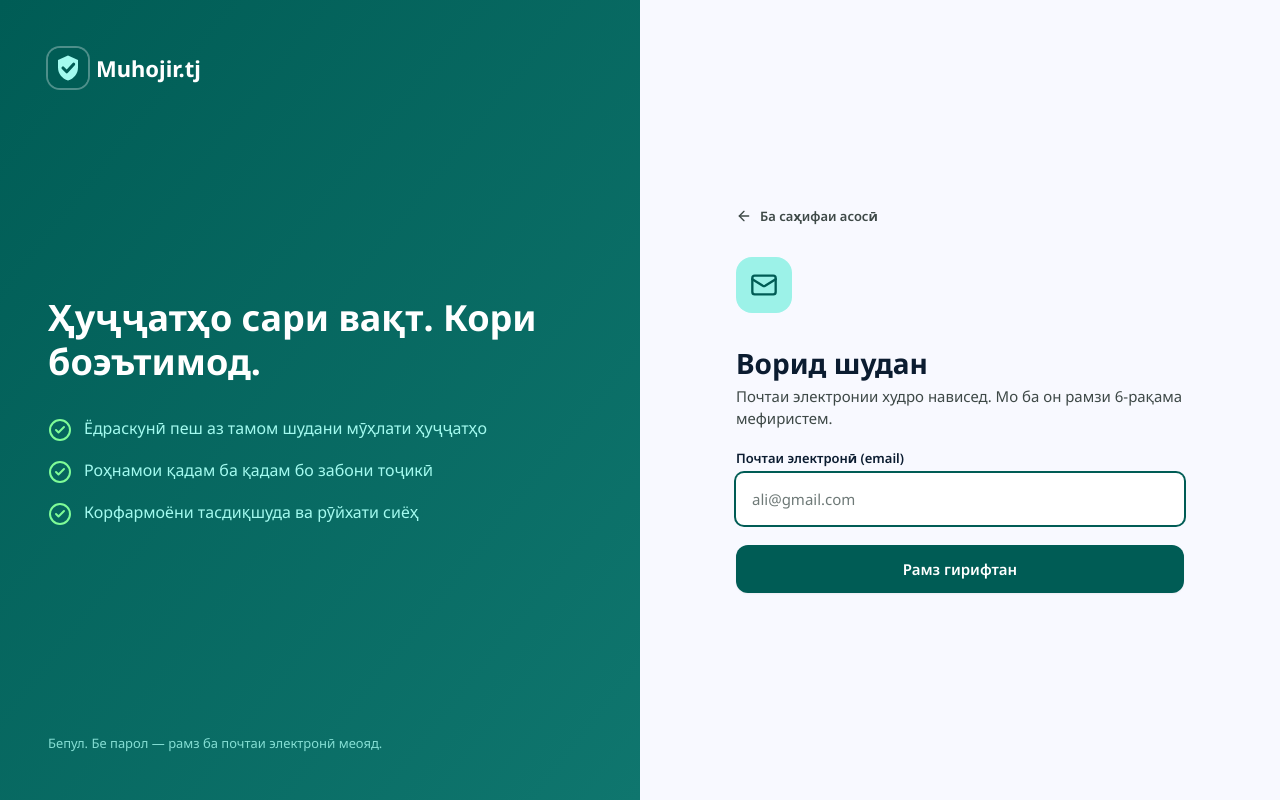
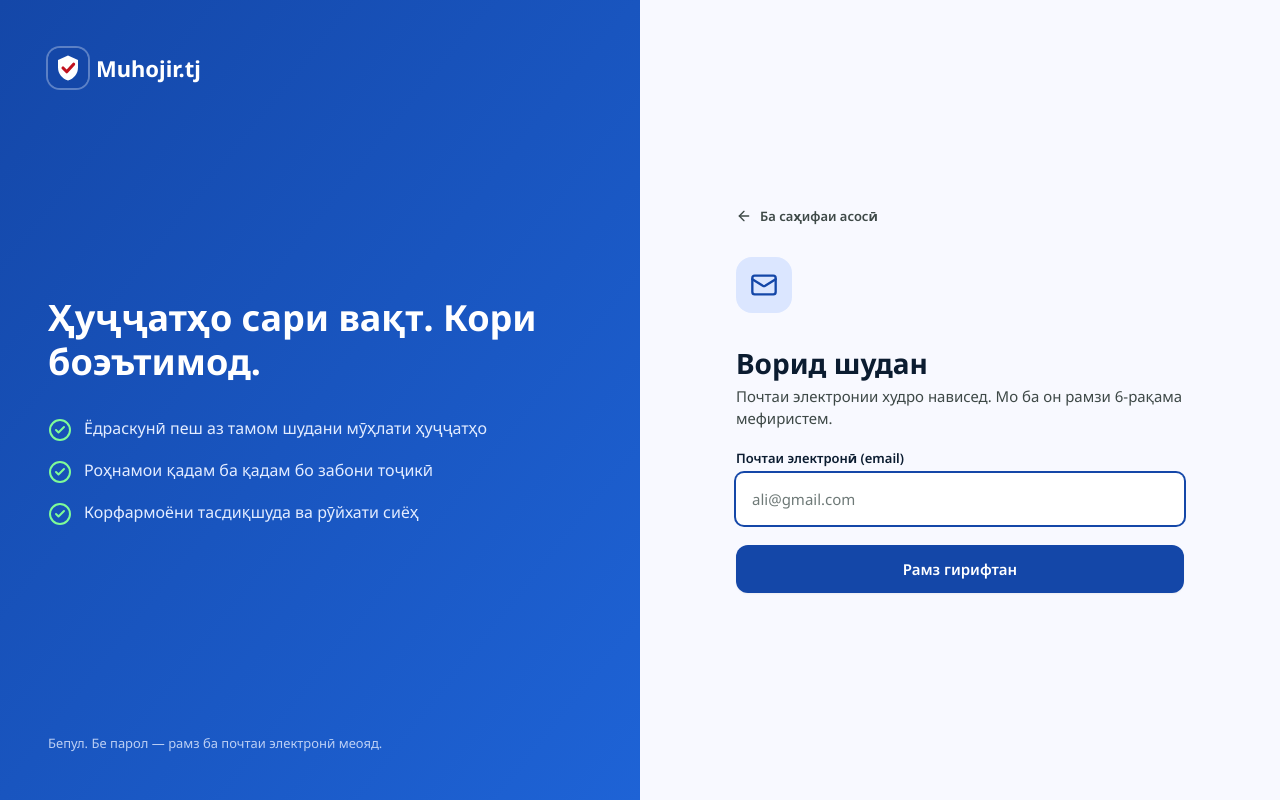
Before and after one commit to abdullozoda77/muhojir.tj, a React (Vite) app in the folder frontend/: page /login in a window 1280 px wide. Built offline with nearby package versions, Linux system fonts and the light colour scheme.

Commit message:
Новые цвета: синий — основной, красный — акцент; «скоро истекает» теперь янтарный, чтобы не путать с просроченным

```diff
--- a/frontend/index.html
+++ b/frontend/index.html
@@ -3,7 +3,7 @@
   <head>
     <meta charset="UTF-8" />
     <meta name="viewport" content="width=device-width, initial-scale=1.0" />
-    <meta name="theme-color" content="#005c55" />
+    <meta name="theme-color" content="#1447a8" />
     <link rel="icon" type="image/svg+xml" href="/logo.svg" />
     <title>Muhojir.tj — ҳуҷҷатҳо сари вақт, кори боэътимод</title>
     <link rel="preconnect" href="https://fonts.googleapis.com" />
--- a/frontend/src/components/Layout.jsx
+++ b/frontend/src/components/Layout.jsx
@@ -107,7 +107,7 @@ function Badge({ kind, counts }) {
   const n = counts[kind];
   if (!n) return null;
   return (
-    <span className={`inline-flex min-w-[20px] items-center justify-center rounded-full px-1.5 py-0.5 text-label-sm ${kind === "docs" ? "bg-secondary-container text-on-secondary-container" : "bg-error text-on-error"}`}>
+    <span className={`inline-flex min-w-[20px] items-center justify-center rounded-full px-1.5 py-0.5 text-label-sm ${kind === "docs" ? "bg-warning-container text-on-warning-container" : "bg-error text-on-error"}`}>
       {n}
     </span>
   );
@@ -227,7 +227,7 @@ export default function Layout() {
                     <i.icon className="h-5 w-5" aria-hidden />
                   </span>
                   <span className="max-w-full truncate px-1">{i.short}</span>
-                  {i.badge && counts[i.badge] > 0 && <span className="absolute right-[18%] top-1.5 h-2.5 w-2.5 rounded-full bg-secondary-container ring-2 ring-surface-container-lowest" />}
+                  {i.badge && counts[i.badge] > 0 && <span className="absolute right-[18%] top-1.5 h-2.5 w-2.5 rounded-full bg-warning-container ring-2 ring-surface-container-lowest" />}
                 </>
               )}
             </NavLink>
--- a/frontend/src/components/Stars.jsx
+++ b/frontend/src/components/Stars.jsx
@@ -10,7 +10,7 @@ export function Stars({ value, size = "h-4 w-4" }) {
   return (
     <span className="inline-flex items-center gap-0.5" aria-label={t("Баҳо: {0} аз 5", value?.toFixed(1) ?? "—")}>
       {[1, 2, 3, 4, 5].map((n) => (
-        <Star key={n} className={`${size} ${value >= n - 0.25 ? "fill-secondary-container text-secondary-container" : "text-outline-variant"}`} aria-hidden />
+        <Star key={n} className={`${size} ${value >= n - 0.25 ? "fill-warning-container text-warning-container" : "text-outline-variant"}`} aria-hidden />
       ))}
     </span>
   );
@@ -22,7 +22,7 @@ export function StarPicker({ value, onChange }) {
     <div className="flex gap-1" role="radiogroup" aria-label={t("Баҳо")}>
       {[1, 2, 3, 4, 5].map((n) => (
         <button key={n} type="button" role="radio" aria-checked={value === n} aria-label={t("{0} ситора", n)} onClick={() => onChange(n)} className="flex h-12 w-12 items-center justify-center rounded-lg hover:bg-surface-container-low">
-          <Star className={`h-8 w-8 ${value >= n ? "fill-secondary-container text-secondary-container" : "text-outline-variant"}`} aria-hidden />
+          <Star className={`h-8 w-8 ${value >= n ? "fill-warning-container text-warning-container" : "text-outline-variant"}`} aria-hidden />
         </button>
       ))}
     </div>
--- a/frontend/src/components/ui.jsx
+++ b/frontend/src/components/ui.jsx
@@ -54,7 +54,7 @@ export function SoonButton({ icon: Icon, children, className = "" }) {
 // Document status: always color + icon + text, never color alone.
 export const STATUS = {
   expired: { box: "bg-error-container text-on-error-container", bar: "bg-error", icon: XCircle, accent: "text-error" },
-  expiring: { box: "bg-secondary-fixed text-on-secondary-fixed", bar: "bg-secondary-container", icon: Clock, accent: "text-secondary" },
+  expiring: { box: "bg-warning-fixed text-on-warning-fixed", bar: "bg-warning-container", icon: Clock, accent: "text-warning" },
   valid: { box: "bg-tertiary-fixed text-on-tertiary-fixed", bar: "bg-tertiary-container", icon: CheckCircle2, accent: "text-tertiary" },
 };
 
--- a/frontend/src/pages/Calculator.jsx
+++ b/frontend/src/pages/Calculator.jsx
@@ -98,7 +98,7 @@ export default function Calculator() {
                   <SoonButton icon={CreditCard} className="self-start">{t("Пардохти онлайн")}</SoonButton>
                 </div>
                 <div className="flex items-start gap-3 rounded-lg bg-surface-container-lowest p-4 shadow-sm">
-                  <Info className="mt-0.5 h-5 w-5 shrink-0 text-secondary" aria-hidden />
+                  <Info className="mt-0.5 h-5 w-5 shrink-0 text-warning" aria-hidden />
                   <p className="text-body-sm">
                     {t("Ин ҳисоби тахминӣ аст. Нархи дақиқро ҳангоми пардохт дар чек санҷед. Пардохтро якчанд рӯз пеш аз анҷоми мӯҳлат кунед, то пул сари вақт расад.")}
                   </p>
--- a/frontend/src/pages/Company.jsx
+++ b/frontend/src/pages/Company.jsx
@@ -62,7 +62,7 @@ export default function Company() {
             <p className="text-label-lg">{t("Ширкат тасдиқ шудааст")}</p>
           </div>
         ) : (
-          <div className="flex items-center gap-3 rounded-2xl bg-secondary-fixed p-4 text-on-secondary-fixed">
+          <div className="flex items-center gap-3 rounded-2xl bg-warning-fixed p-4 text-on-warning-fixed">
             <Hourglass className="h-6 w-6" aria-hidden />
             <p className="text-label-lg">{t("Дар санҷиши админ. Эълонҳо ҳоло ҳам намоёнанд, аммо бе нишони «Тасдиқшуда».")}</p>
           </div>
--- a/frontend/src/pages/Documents.jsx
+++ b/frontend/src/pages/Documents.jsx
@@ -9,7 +9,7 @@ import { Button, EmptyState, ErrorBox, PageHeader, STATUS, Skeleton, SoonTag, St
 
 const FILTERS = [
   { key: "all", label: () => t("Ҳама") },
-  { key: "expiring", label: () => t("Наздик ба анҷом"), icon: Clock, tone: "text-secondary" },
+  { key: "expiring", label: () => t("Наздик ба анҷом"), icon: Clock, tone: "text-warning" },
   { key: "expired", label: () => t("Мӯҳлат гузашта"), icon: XCircle, tone: "text-error" },
   { key: "valid", label: () => t("Эътибор дорад"), icon: CheckCircle2, tone: "text-tertiary" },
 ];
--- a/frontend/src/pages/MyJobs.jsx
+++ b/frontend/src/pages/MyJobs.jsx
@@ -69,7 +69,7 @@ export default function MyJobs() {
                 </label>
               </div>
               <p className="text-label-lg text-primary">{salary(job)}</p>
-              {job.is_active && !isOpen(job) && <p className="text-body-sm text-secondary">{t("Мӯҳлати эълон гузашт — санаро нав кунед.")}</p>}
+              {job.is_active && !isOpen(job) && <p className="text-body-sm text-warning">{t("Мӯҳлати эълон гузашт — санаро нав кунед.")}</p>}
               <div className="flex flex-wrap gap-2">
                 <Button variant="soft" icon={Pencil} onClick={() => setEditing(job)}>{t("Таҳрир")}</Button>
                 <Link to={`/inbox?job=${job.id}`} className="inline-flex min-h-[48px] items-center gap-2 rounded-xl bg-surface-container-low px-4 text-label-md hover:bg-surface-container">
--- a/frontend/src/pages/Notifications.jsx
+++ b/frontend/src/pages/Notifications.jsx
@@ -50,7 +50,7 @@ export default function Notifications() {
               return (
                 <div key={n.id} className={`card flex items-start gap-3 p-4 ${n.is_read ? "" : "ring-1 ring-primary/30"}`}>
                   <button type="button" onClick={() => markRead(n)} className="flex flex-1 items-start gap-3 text-left">
-                    <span className={`flex h-10 w-10 shrink-0 items-center justify-center rounded-xl ${n.kind === "reminder" ? "bg-secondary-fixed text-secondary" : "bg-primary-fixed text-primary"}`}>
+                    <span className={`flex h-10 w-10 shrink-0 items-center justify-center rounded-xl ${n.kind === "reminder" ? "bg-warning-fixed text-warning" : "bg-primary-fixed text-primary"}`}>
                       <Icon className="h-5 w-5" aria-hidden />
                     </span>
                     <span className="flex-1">
--- a/frontend/tailwind.config.js
+++ b/frontend/tailwind.config.js
@@ -1,24 +1,32 @@
 import forms from "@tailwindcss/forms";
 
 // Colors, sizes and type scale from the Muhojir.tj design (Material 3 style token names).
+// Blue is the main color and red the accent; "warning" (amber) is only for deadlines that end soon,
+// so they never look like "expired" (error red).
 /** @type {import('tailwindcss').Config} */
 export default {
   content: ["./index.html", "./src/**/*.{js,jsx}"],
   theme: {
     extend: {
       colors: {
-        primary: "#005c55",
+        primary: "#1447a8",
         "on-primary": "#ffffff",
-        "primary-container": "#0f766e",
-        "on-primary-container": "#a3faef",
-        "primary-fixed": "#9cf2e8",
-        "on-primary-fixed": "#00201d",
-        secondary: "#904d00",
+        "primary-container": "#1e63d6",
+        "on-primary-container": "#e3ecff",
+        "primary-fixed": "#dbe6ff",
+        "on-primary-fixed": "#001a43",
+        secondary: "#c1121f",
         "on-secondary": "#ffffff",
-        "secondary-container": "#fe932c",
-        "on-secondary-container": "#663500",
-        "secondary-fixed": "#ffdcc3",
-        "on-secondary-fixed": "#2f1500",
+        "secondary-container": "#e5484d",
+        "on-secondary-container": "#ffffff",
+        "secondary-fixed": "#ffe1e3",
+        "on-secondary-fixed": "#410006",
+        warning: "#8a5100",
+        "on-warning": "#ffffff",
+        "warning-container": "#f59e0b",
+        "on-warning-container": "#3d2400",
+        "warning-fixed": "#ffe8c7",
+        "on-warning-fixed": "#2e1800",
         tertiary: "#005f26",
         "on-tertiary": "#ffffff",
         "tertiary-container": "#007a33",
```
Also changed, not shown: frontend/src/pages/Home.jsx (+4 -4 lines), frontend/public/logo.svg.
